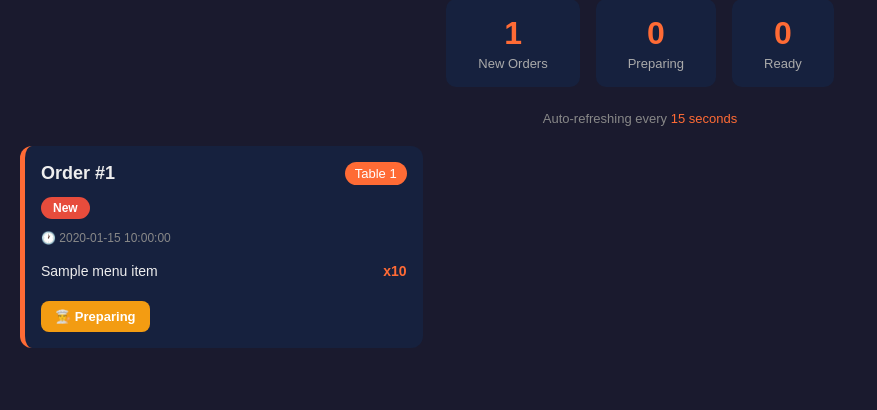
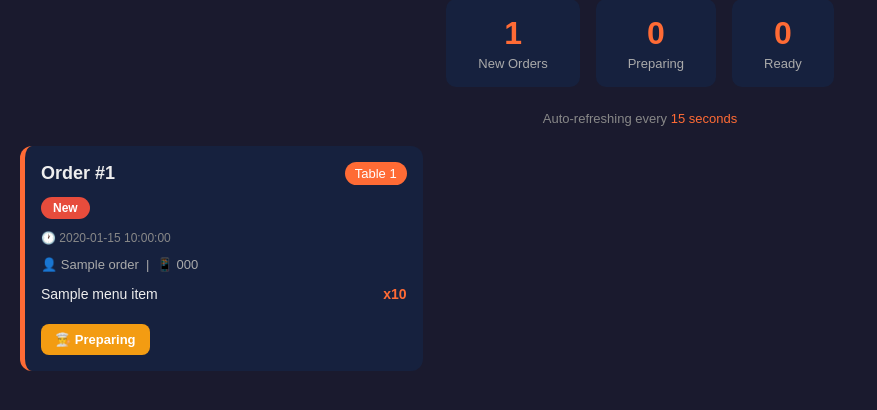
Before and after one commit to Abraxas001/restaurant-ordering, a FastAPI app: template templates/admin.html in a window 1280 px wide. Shown: the part 200-610 px from the top of the page, without its empty margins (0-877 px from the left). Run offline with FastAPI, Linux system fonts and the light colour scheme; the template is opened without the code that fills it: most values are stand-ins (such as "Sample title", 1, 10 or a date in 2020).

Commit message:
Update admin.html

```diff
--- a/templates/admin.html
+++ b/templates/admin.html
@@ -142,6 +142,11 @@
                 </div>
                 <span class="status-badge status-{{ order.status }}">{{ order.status }}</span>
                 <div class="order-time">🕐 {{ detail.time }}</div>
+                {% if detail.order.customer_name %}
+                <div style="font-size:13px; color:#aaa; margin-bottom:8px;">
+                    👤 {{ detail.order.customer_name }} &nbsp;|&nbsp; 📱 {{ detail.order.customer_phone }}
+                </div>
+                {% endif %}
                 <div class="order-items">
                     {% for order_item, menu_item in detail.order_items %}
                     <div class="order-item">
```
